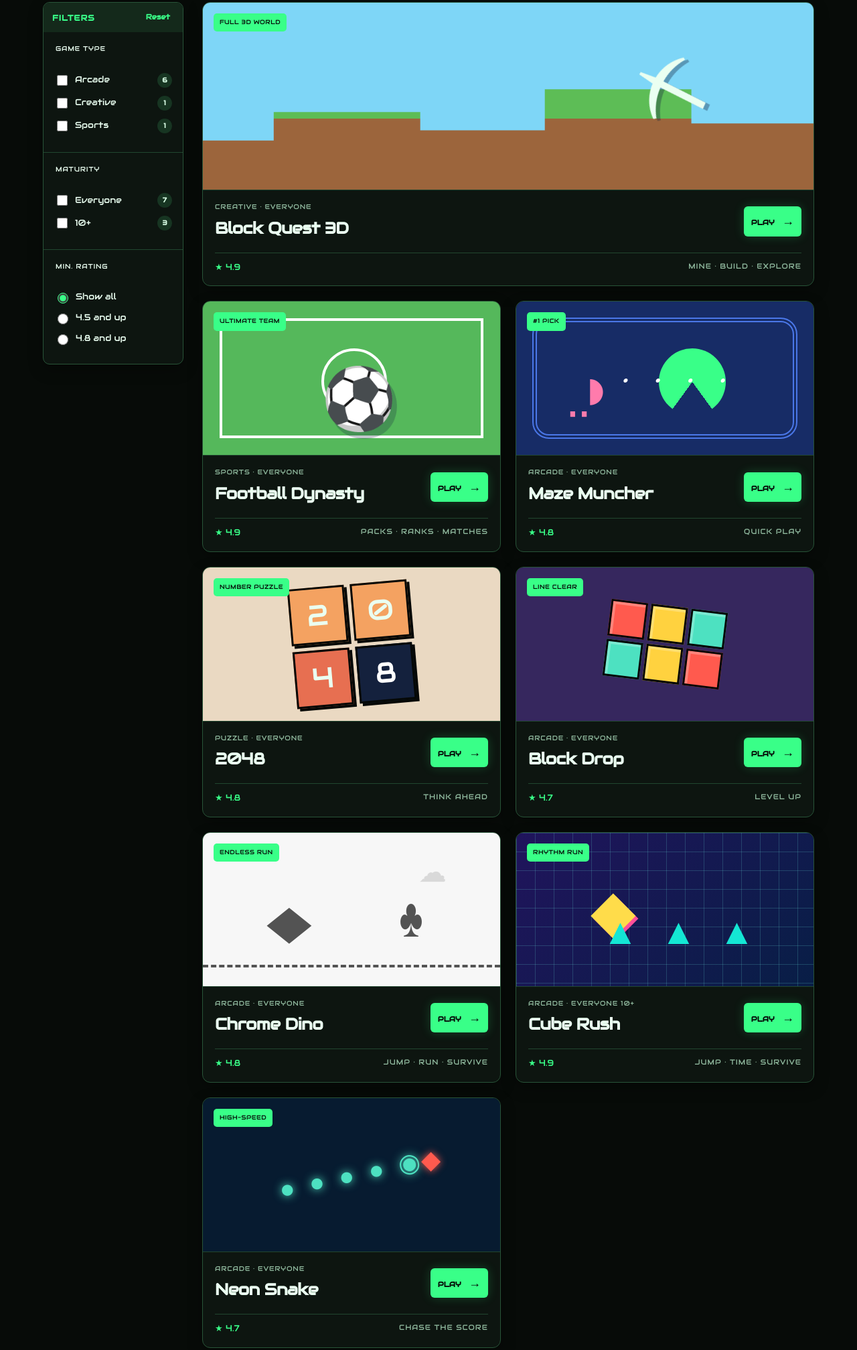
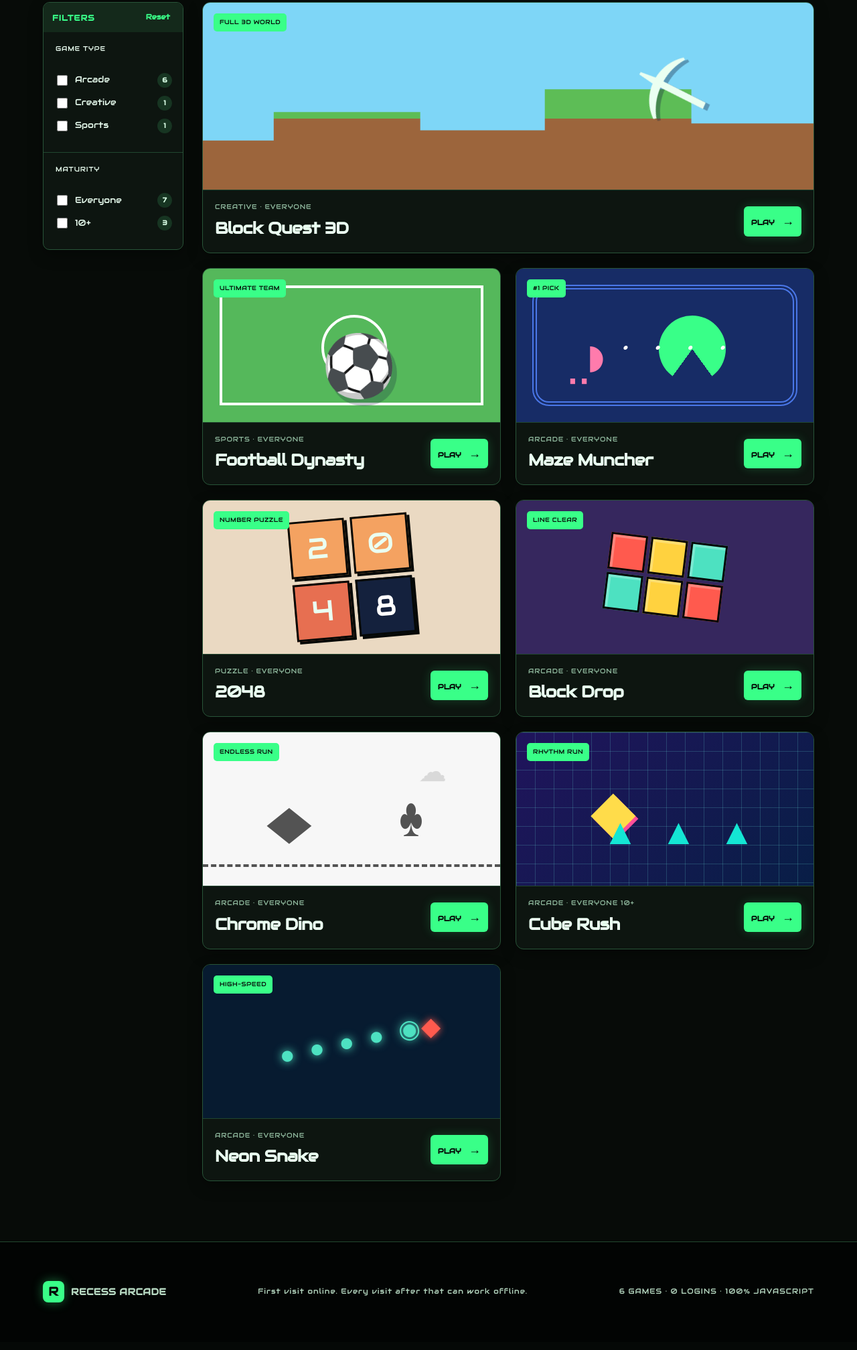
Before and after one commit to felix-123-crypto/no-wifi-game, a website: page index.html in a window 1280 px wide. Shown: the part 984-2999 px from the top of the page at 67% size. Drawn offline with Linux system fonts and the light colour scheme.

Commit message:
Connect all pages and remove ratings

```diff
--- a/app.js
+++ b/app.js
@@ -5,13 +5,12 @@ const empty=document.querySelector('.empty');
 function filterGames(){
   const types=checks.filter(x=>x.name==='type'&&x.checked).map(x=>x.value);
   const ages=checks.filter(x=>x.name==='age'&&x.checked).map(x=>x.value);
-  const rating=Number(checks.find(x=>x.name==='rating'&&x.checked)?.value||0);
   let shown=0;
-  cards.forEach(card=>{const ok=(!types.length||types.includes(card.dataset.type))&&(!ages.length||ages.some(a=>card.dataset.age.includes(a)))&&Number(card.dataset.rating)>=rating;card.hidden=!ok;if(ok)shown++});
+  cards.forEach(card=>{const ok=(!types.length||types.includes(card.dataset.type))&&(!ages.length||ages.some(a=>card.dataset.age.includes(a)));card.hidden=!ok;if(ok)shown++});
   count.textContent=`${shown} game${shown===1?'':'s'} ready`;empty.hidden=shown!==0;
 }
 checks.forEach(x=>x.addEventListener('change',filterGames));
-document.querySelector('#clear-filters').addEventListener('click',()=>{checks.forEach(x=>{x.checked=x.name==='rating'&&x.value==='0'});filterGames()});
+document.querySelector('#clear-filters').addEventListener('click',()=>{checks.forEach(x=>{x.checked=false});filterGames()});
 const status=document.querySelector('#network-status');
 function showNetwork(){status.innerHTML=`<i></i> ${navigator.onLine?'ONLINE · OFFLINE READY':'OFFLINE · READY TO PLAY'}`;status.classList.toggle('is-offline',!navigator.onLine)}
 addEventListener('online',showNetwork);addEventListener('offline',showNetwork);showNetwork();
--- a/economy.js
+++ b/economy.js
@@ -105,13 +105,13 @@
     if (document.querySelector('[data-points-wallet]')) return;
     const host = document.querySelector('.top-actions') || document.querySelector('.fz-wallet') || document.querySelector('.topbar');
     if (!host) return;
-    const wallet = document.createElement('a'); wallet.href = '/shop'; wallet.className = 'points-wallet'; wallet.dataset.pointsWallet = 'true'; wallet.setAttribute('aria-label','Open arcade points shop');
+    const wallet = document.createElement('a'); wallet.href = 'shop.html'; wallet.className = 'points-wallet'; wallet.dataset.pointsWallet = 'true'; wallet.setAttribute('aria-label','Open arcade points shop');
     wallet.innerHTML = `<span aria-hidden="true">★</span><b data-arcade-points>${balance().toLocaleString()}</b><em>PTS · SHOP</em>`;
     host.append(wallet);
   };
   const registerOfflineWorker = () => {
     if (!('serviceWorker' in navigator) || !location.protocol.startsWith('http')) return;
-    navigator.serviceWorker.register('/sw.js', {updateViaCache:'none'})
+    navigator.serviceWorker.register('sw.js', {scope:'./',updateViaCache:'none'})
       .then(registration => registration.update())
       .catch(() => {});
   };
--- a/index.html
+++ b/index.html
@@ -20,7 +20,7 @@
 <body>
   <header class="topbar">
     <a class="brand" href="#top" aria-label="Recess Arcade home"><span>R</span> RECESS ARCADE</a>
-    <a class="utility-button" href="/shop">POINTS SHOP</a>
+    <a class="utility-button" href="shop.html">POINTS SHOP</a>
     <div class="top-actions"><div class="status" id="network-status"><i></i> ONLINE · OFFLINE READY</div></div>
   </header>
 
@@ -53,39 +53,34 @@
             <label><input type="checkbox" name="age" value="everyone"><span>Everyone</span><b>7</b></label>
             <label><input type="checkbox" name="age" value="10plus"><span>10+</span><b>3</b></label>
           </fieldset>
-          <fieldset><legend>MIN. RATING</legend>
-            <label><input type="radio" name="rating" value="0" checked><span>Show all</span></label>
-            <label><input type="radio" name="rating" value="4.5"><span>4.5 and up</span></label>
-            <label><input type="radio" name="rating" value="4.8"><span>4.8 and up</span></label>
-          </fieldset>
         </aside>
 
         <div class="games-grid" id="games-grid">
-          <a class="game-card block featured" href="/voxel" data-type="creative" data-age="everyone 10plus" data-rating="4.9">
+          <a class="game-card block featured" href="voxel.html" data-type="creative" data-age="everyone 10plus">
             <div class="game-visual"><div class="pixel-hill"></div><div class="pickaxe">⛏</div><div class="rank">FULL 3D WORLD</div></div>
-            <div class="game-info"><div><p>CREATIVE · EVERYONE</p><h3>Block Quest 3D</h3></div><span class="play">PLAY <b>→</b></span><div class="rating">★ 4.9 <small>MINE · BUILD · EXPLORE</small></div></div>
+            <div class="game-info"><div><p>CREATIVE · EVERYONE</p><h3>Block Quest 3D</h3></div><span class="play">PLAY <b>→</b></span></div>
           </a>
-          <a class="game-card goal" href="/football" data-type="sports" data-age="everyone" data-rating="4.9">
+          <a class="game-card goal" href="football.html" data-type="sports" data-age="everyone">
             <div class="game-visual"><div class="field-lines"></div><div class="ball">⚽</div><div class="rank">ULTIMATE TEAM</div></div>
-            <div class="game-info"><div><p>SPORTS · EVERYONE</p><h3>Football Dynasty</h3></div><span class="play">PLAY <b>→</b></span><div class="rating">★ 4.9 <small>PACKS · RANKS · MATCHES</small></div></div>
+            <div class="game-info"><div><p>SPORTS · EVERYONE</p><h3>Football Dynasty</h3></div><span class="play">PLAY <b>→</b></span></div>
           </a>
-          <a class="game-card pac" href="/game?game=pacman" data-type="arcade" data-age="everyone 10plus" data-rating="4.8">
+          <a class="game-card pac" href="game.html?game=pacman" data-type="arcade" data-age="everyone 10plus">
             <div class="game-visual"><span class="ghost">◖̈</span><span class="pacman"></span><i>• • • •</i><div class="rank">#1 PICK</div></div>
-            <div class="game-info"><div><p>ARCADE · EVERYONE</p><h3>Maze Muncher</h3></div><span class="play">PLAY <b>→</b></span><div class="rating">★ 4.8 <small>QUICK PLAY</small></div></div>
+            <div class="game-info"><div><p>ARCADE · EVERYONE</p><h3>Maze Muncher</h3></div><span class="play">PLAY <b>→</b></span></div>
           </a>
-          <a class="game-card number" href="/classics?game=2048" data-type="arcade" data-age="everyone 10plus" data-rating="4.8">
+          <a class="game-card number" href="classics.html?game=2048" data-type="arcade" data-age="everyone 10plus">
             <div class="game-visual"><div class="tile-stack"><i>2</i><i>0</i><i>4</i><i>8</i></div><div class="rank">NUMBER PUZZLE</div></div>
-            <div class="game-info"><div><p>PUZZLE · EVERYONE</p><h3>2048</h3></div><span class="play">PLAY <b>→</b></span><div class="rating">★ 4.8 <small>THINK AHEAD</small></div></div>
+            <div class="game-info"><div><p>PUZZLE · EVERYONE</p><h3>2048</h3></div><span class="play">PLAY <b>→</b></span></div>
           </a>
-          <a class="game-card tetris" href="/classics?game=tetris" data-type="arcade" data-age="everyone" data-rating="4.7">
+          <a class="game-card tetris" href="classics.html?game=tetris" data-type="arcade" data-age="everyone">
             <div class="game-visual"><div class="tetrominoes"><i></i><i></i><i></i><i></i><i></i><i></i></div><div class="rank">LINE CLEAR</div></div>
-            <div class="game-info"><div><p>ARCADE · EVERYONE</p><h3>Block Drop</h3></div><span class="play">PLAY <b>→</b></span><div class="rating">★ 4.7 <small>LEVEL UP</small></div></div>
+            <div class="game-info"><div><p>ARCADE · EVERYONE</p><h3>Block Drop</h3></div><span class="play">PLAY <b>→</b></span></div>
           </a>
-          <a class="game-card dino" href="/game?game=dino" data-type="arcade" data-age="everyone" data-rating="4.8"><div class="game-visual"><div class="dino-sky">☁</div><div class="dino-runner">◆</div><div class="dino-cactus">♣</div><div class="rank">ENDLESS RUN</div></div><div class="game-info"><div><p>ARCADE · EVERYONE</p><h3>Chrome Dino</h3></div><span class="play">PLAY <b>→</b></span><div class="rating">★ 4.8 <small>JUMP · RUN · SURVIVE</small></div></div></a>
-          <a class="game-card gd" href="/game?game=gd" data-type="arcade" data-age="everyone 10plus" data-rating="4.9"><div class="game-visual"><div class="gd-grid-art"></div><div class="gd-cube-art">◆</div><div class="gd-spike-art">▲ ▲ ▲</div><div class="rank">RHYTHM RUN</div></div><div class="game-info"><div><p>ARCADE · EVERYONE 10+</p><h3>Cube Rush</h3></div><span class="play">PLAY <b>→</b></span><div class="rating">★ 4.9 <small>JUMP · TIME · SURVIVE</small></div></div></a>
-          <a class="game-card snake" href="/classics?game=snake" data-type="arcade" data-age="everyone" data-rating="4.7">
+          <a class="game-card dino" href="game.html?game=dino" data-type="arcade" data-age="everyone"><div class="game-visual"><div class="dino-sky">☁</div><div class="dino-runner">◆</div><div class="dino-cactus">♣</div><div class="rank">ENDLESS RUN</div></div><div class="game-info"><div><p>ARCADE · EVERYONE</p><h3>Chrome Dino</h3></div><span class="play">PLAY <b>→</b></span></div></a>
+          <a class="game-card gd" href="game.html?game=gd" data-type="arcade" data-age="everyone 10plus"><div class="game-visual"><div class="gd-grid-art"></div><div class="gd-cube-art">◆</div><div class="gd-spike-art">▲ ▲ ▲</div><div class="rank">RHYTHM RUN</div></div><div class="game-info"><div><p>ARCADE · EVERYONE 10+</p><h3>Cube Rush</h3></div><span class="play">PLAY <b>→</b></span></div></a>
+          <a class="game-card snake" href="classics.html?game=snake" data-type="arcade" data-age="everyone">
             <div class="game-visual"><div class="snake-art">● ● ● ● ◉</div><div class="fruit">◆</div><div class="rank">HIGH-SPEED</div></div>
-            <div class="game-info"><div><p>ARCADE · EVERYONE</p><h3>Neon Snake</h3></div><span class="play">PLAY <b>→</b></span><div class="rating">★ 4.7 <small>CHASE THE SCORE</small></div></div>
+            <div class="game-info"><div><p>ARCADE · EVERYONE</p><h3>Neon Snake</h3></div><span class="play">PLAY <b>→</b></span></div>
           </a>
           <div class="empty" hidden><span>¯\_(ツ)_/¯</span><h3>No games match</h3><p>Try removing a filter.</p></div>
         </div>
--- a/voxel.js
+++ b/voxel.js
@@ -1645,7 +1645,7 @@
     overlayCopy.textContent = "This browser could not start the 3D world. Turn on hardware acceleration or try a current Chrome browser. " + error.message;
     enterButton.textContent = "BACK TO ARCADE";
     enterButton.disabled = false;
-    enterButton.onclick = function () { window.location.href = "/#catalog"; };
+    enterButton.onclick = function () { window.location.href = "index.html#catalog"; };
   }
 
   function boot() {
```
Also changed, not shown: classics.html (+5 -5 lines), football.html (+1 -1 lines), game.html (+2 -2 lines), shop.html (+1 -1 lines), sw.js (+13 -7 lines), voxel.html (+1 -1 lines), manifest.webmanifest.
